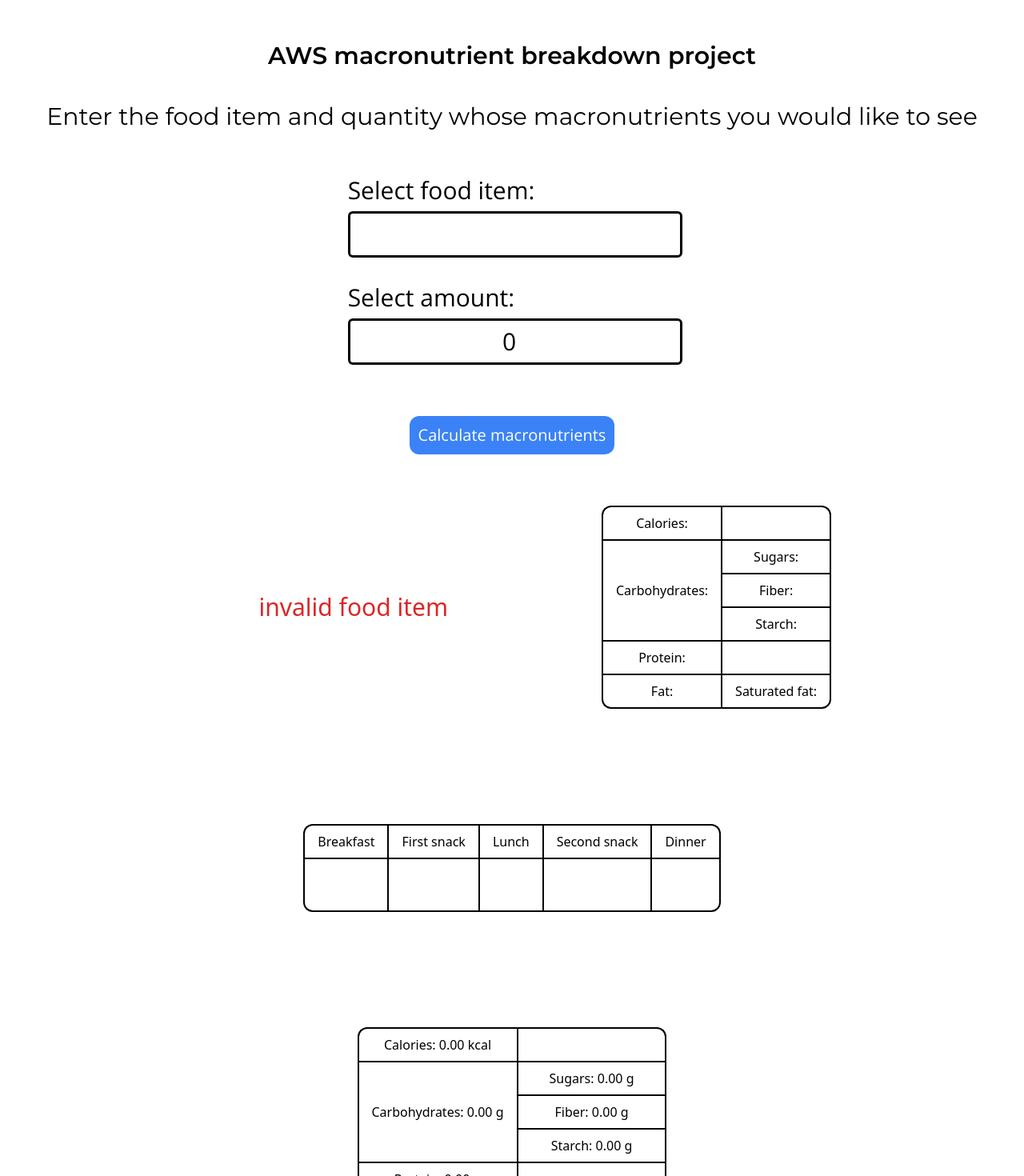
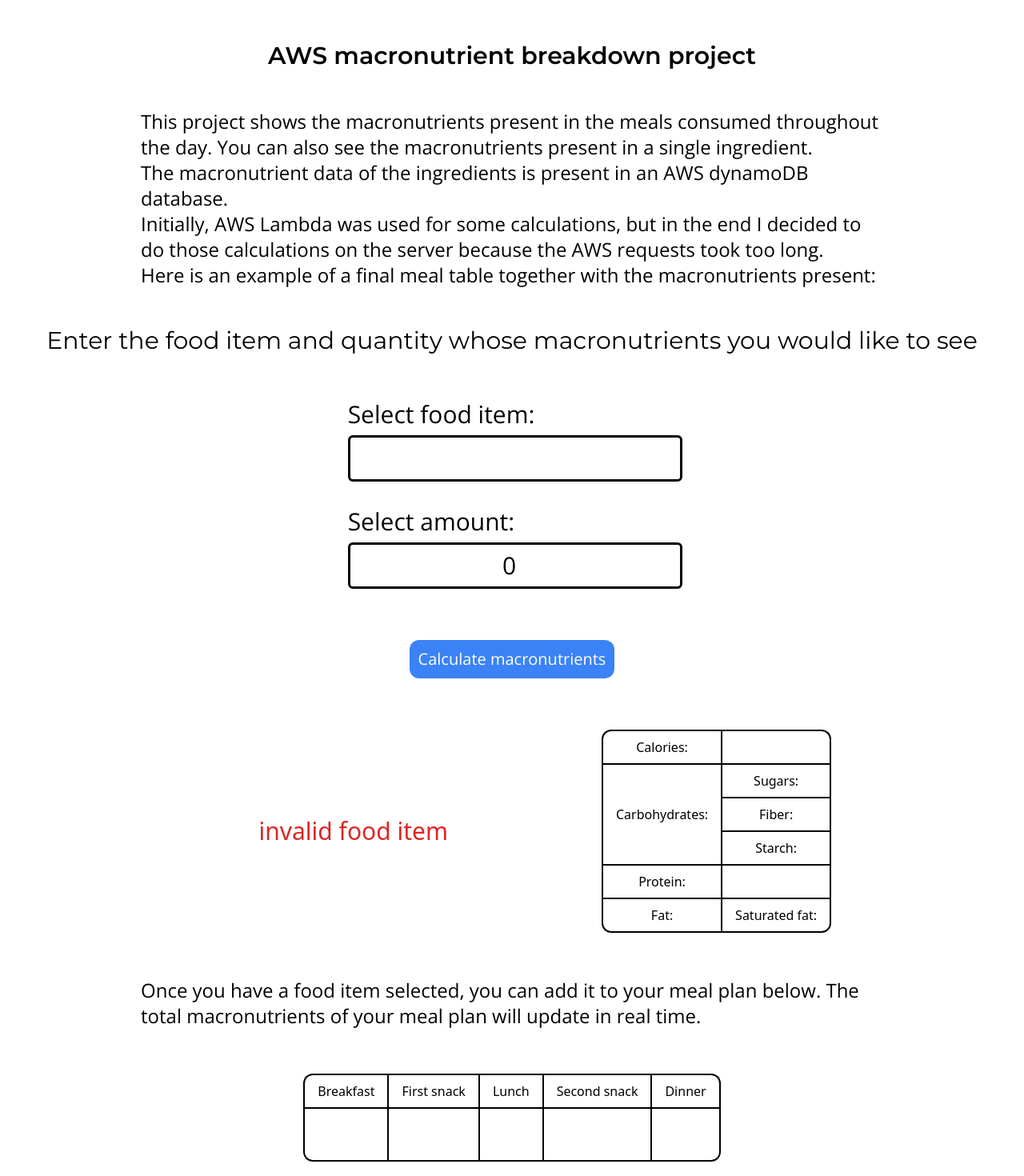
Before and after one commit to dospix/Portfolio-Website-V2, a React (Vite) app in the folder frontend/: page /asw-macronutrient-project in a window 1280 px wide. Shown: the part 80-1550 px from the top of the page at 80% size. Built offline with nearby package versions, Linux system fonts and the light colour scheme.

Commit message:
Add temporary documentation to AWSMacronutrientProject page

```diff
--- a/frontend/src/pages/AWSMacronutrientProject.jsx
+++ b/frontend/src/pages/AWSMacronutrientProject.jsx
@@ -212,7 +212,14 @@ export default function MySQLProject(props){
                 <h1 className='text-xl md:text-3xl font-semibold font-Montserrat'>AWS macronutrient breakdown project</h1>
             </div>
 
-            <div className='mt-10 mx-4 flex items-center justify-center text-center'>
+            <p className="mt-12 2xl:mx-64 xl:mx-44 lg:mx-16 md:mx-10 mx-5 md:text-2xl sm:text-xl text-lg font-Open_Sans">
+                This project shows the macronutrients present in the meals consumed throughout the day. You can also see the macronutrients present in a single ingredient. <br />
+                The macronutrient data of the ingredients is present in an AWS dynamoDB database. <br />
+                Initially, AWS Lambda was used for some calculations, but in the end I decided to do those calculations on the server because the AWS requests took too long. <br />
+                Here is an example of a final meal table together with the macronutrients present:
+            </p>
+
+            <div className='mt-12 mx-4 flex items-center justify-center text-center'>
                 <h1 className="text-xl md:text-3xl font-Montserrat">Enter the food item and quantity whose macronutrients you would like to see</h1>
             </div>
 
@@ -279,7 +286,11 @@ export default function MySQLProject(props){
                 </div>
             </div>
 
-            <table className="mx-auto mt-36 border-separate border-spacing-0">
+            <p className="mt-14 2xl:mx-64 xl:mx-44 lg:mx-16 md:mx-10 mx-5 md:text-2xl sm:text-xl text-lg font-Open_Sans">
+                Once you have a food item selected, you can add it to your meal plan below. The total macronutrients of your meal plan will update in real time.
+            </p>
+
+            <table className="mx-auto mt-14 border-separate border-spacing-0">
                 <tr>
                     <td className="py-2 px-4 text-center border-black border-t-2 border-l-2 rounded-tl-xl">Breakfast</td>
                     <td className="py-2 px-4 text-center border-black border-t-2 border-l-2">First snack</td>
@@ -340,7 +351,7 @@ export default function MySQLProject(props){
                 ))}
             </table>
 
-            <table className="mt-36 mx-auto border-separate border-spacing-0">
+            <table className="mt-16 mx-auto border-separate border-spacing-0">
                 <tr>
                     <td className="py-2 px-4 text-center border-black border-t-2 border-l-2 rounded-tl-xl">Calories: {totalMacronutrients["calories"].toFixed(2) + " kcal"}</td>
                     <td className="py-2 px-4 text-center border-black border-t-2 border-x-2 rounded-tr-xl"></td>
```
